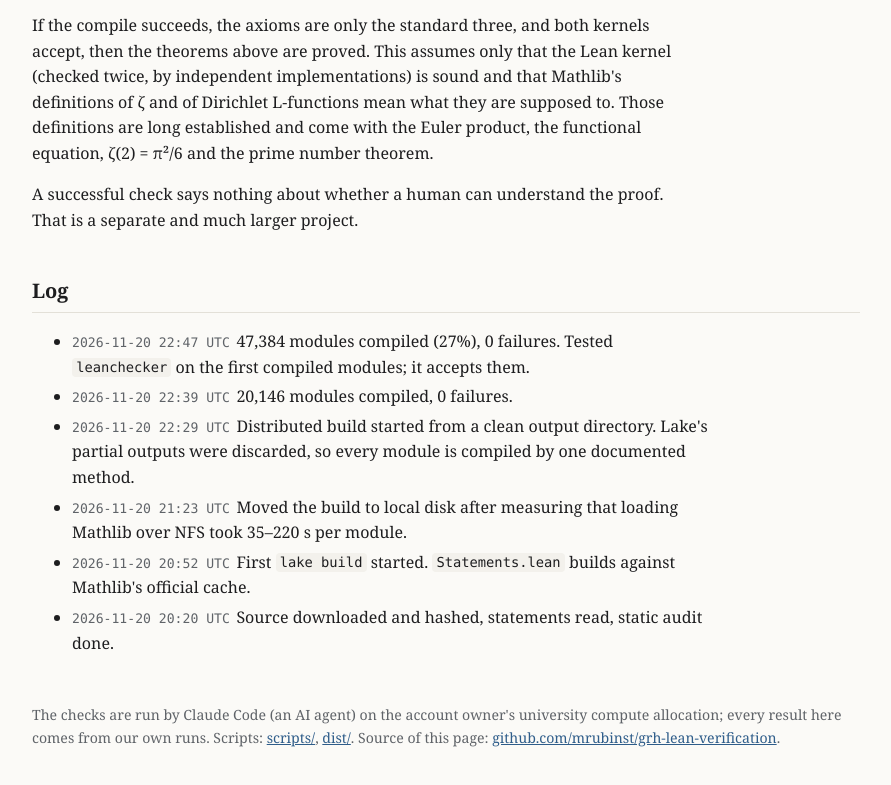
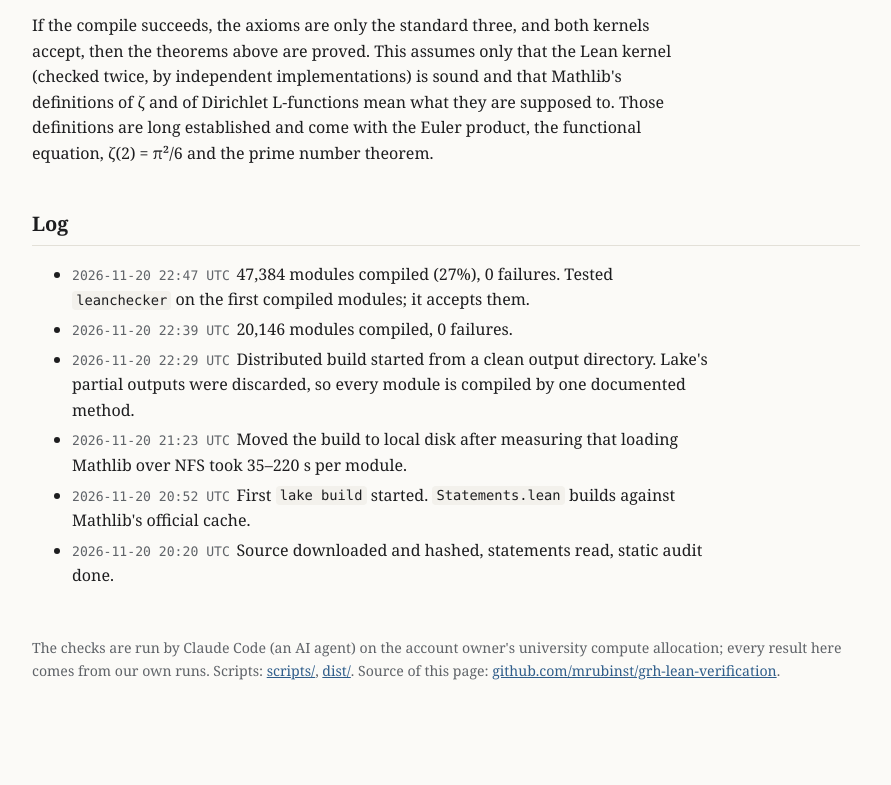
Before and after one commit to mrubinst/grh-lean-verification, a plain HTML site: page index.html in a window 1280 px wide. Shown: the part 3920-4705 px from the top of the page, without its empty margins (194-1085 px from the left). After the commit the page ends 4682 px from the top, so only its background shows below. Drawn offline with Linux system fonts and the light colour scheme.

Commit message:
Remove sentence on human understanding
Co-Authored-By: Claude Opus 5.5 <noreply@anthropic.com>

```diff
--- a/index.html
+++ b/index.html
@@ -147,8 +147,6 @@ def DirichletLZerosOnLine : Prop :=
 
 <h2>What a successful check will and won't mean</h2>
 <p>If the compile succeeds, the axioms are only the standard three, and both kernels accept, then the theorems above are proved. This assumes only that the Lean kernel (checked twice, by independent implementations) is sound and that Mathlib's definitions of ζ and of Dirichlet L-functions mean what they are supposed to. Those definitions are long established and come with the Euler product, the functional equation, ζ(2) = π²/6 and the prime number theorem.</p>
-<p>A successful check says nothing about whether a human can understand the proof. That is a separate and much larger project.</p>
-
 <h2>Log</h2>
 <ul class="log" id="log">
 <li><time>2026-11-20 22:47 UTC</time>47,384 modules compiled (27%), 0 failures. Tested <code>leanchecker</code> on the first compiled modules; it accepts them.</li>
```
